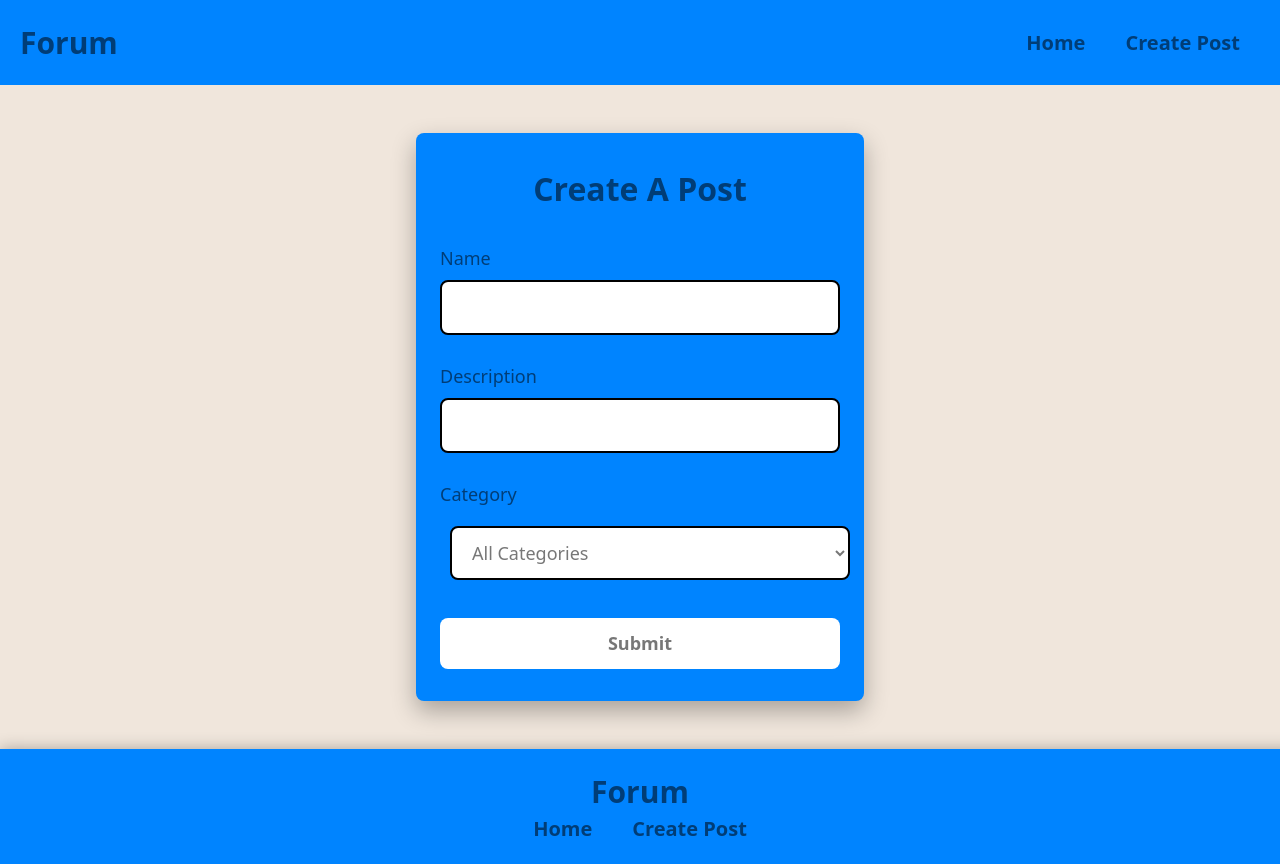
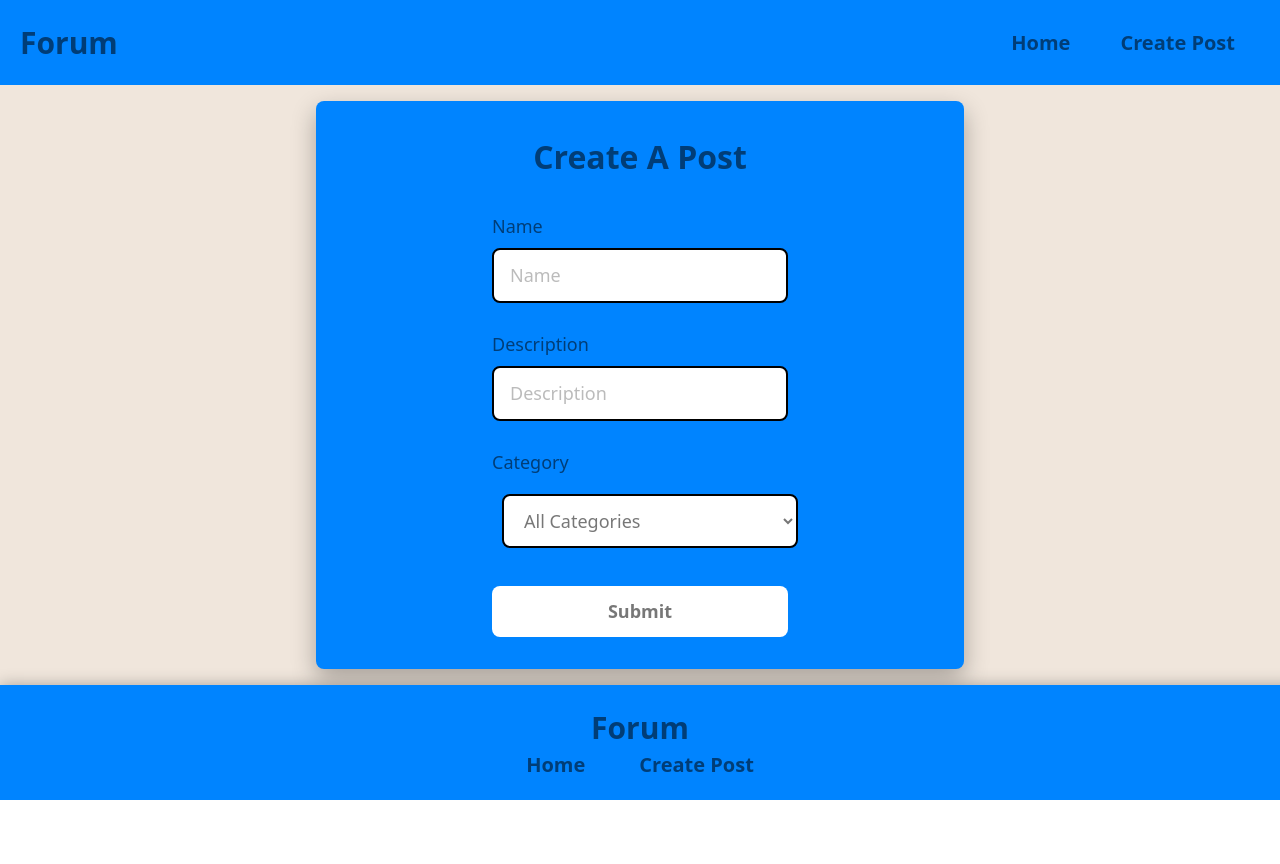
Before and after one commit to adambooth/week-7-assignment, a React (Vite) app in the folder client/: page /Create in a window 1280 px wide. After the commit the page ends 800 px from the top, so only its background shows below. Built offline with nearby package versions, Linux system fonts and the light colour scheme; no server answers.

Commit message:
bug fixes

```diff
--- a/client/src/App.css
+++ b/client/src/App.css
@@ -24,10 +24,12 @@ h1 {
 }
 
 .header > nav > a {
-  margin: 20px;
+  margin: 10px;
   text-decoration: none;
   font-size: 20px;
   font-weight: bold;
+  padding: 15px;
+  border-radius: 10px;
 }
 
 /* Main */
@@ -103,6 +105,18 @@ body {
   margin: 10px;
 }
 
+.post-template:hover {
+  background-color: rgb(1, 100, 192);
+}
+
+option:hover {
+  background-color: rgb(0, 132, 255);
+}
+
+a:hover {
+  background-color: rgb(1, 100, 192);
+}
+
 /* Filter container */
 
 .filter-container {
@@ -173,11 +187,12 @@ select {
 /* Form */
 
 .main-container {
-  min-height: 100%;
+  max-height: 100%;
+  flex: 1;
   display: flex;
   align-items: center;
   justify-content: center;
-  padding: 3rem 1.5rem;
+  flex-direction: column;
   background-color: rgb(240, 230, 220);
 }
 
@@ -190,10 +205,10 @@ select {
 
 .form-wrapper {
   width: 100%;
-  max-width: 28rem;
+  max-width: 50rem;
   background-color: rgba(255, 255, 255, 0.05);
   border-radius: 0.5rem;
-  padding: 2rem 1.5rem;
+  padding: 2rem 11rem;
   box-shadow: 0 10px 25px rgba(0, 0, 0, 0.3);
   background-color: rgb(0, 132, 255);
 }
@@ -267,4 +282,6 @@ select {
   text-decoration: none;
   font-size: 20px;
   font-weight: bold;
+  padding: 7px;
+  border-radius: 10px;
 }
--- a/client/src/components/CreateAPostPage.jsx
+++ b/client/src/components/CreateAPostPage.jsx
@@ -4,7 +4,7 @@ import "../App.css";
 export default function CreateAPostPage() {
   return (
     <>
-      <div className="main-create-post">
+      <div className="main-container">
         <CreatePostForm />
       </div>
     </>
--- a/client/src/components/CreatePostForm.jsx
+++ b/client/src/components/CreatePostForm.jsx
@@ -65,6 +65,7 @@ export default function CreatePostForm() {
                 id="name"
                 type="text"
                 name="name"
+                placeholder="Name"
                 value={name}
                 onChange={HandleNameChange}
                 required
@@ -77,6 +78,7 @@ export default function CreatePostForm() {
                 id="description"
                 type="text"
                 name="description"
+                placeholder="Description"
                 value={description}
                 onChange={HandleDescriptionChange}
                 required
--- a/client/src/components/PostDetailsPage.jsx
+++ b/client/src/components/PostDetailsPage.jsx
@@ -3,11 +3,10 @@ import { useParams } from "react-router";
 export default function PostDetailsPage({ posts }) {
   const { id } = useParams();
 
+  // Find the post from props
   const post = posts.find((p) => p.id.toString() === id);
 
-  if (!post) {
-    return <p>Post not found.</p>;
-  }
+  if (!post) return <p>Post not found.</p>;
 
   return (
     <div className="main-post-details-page">
```
